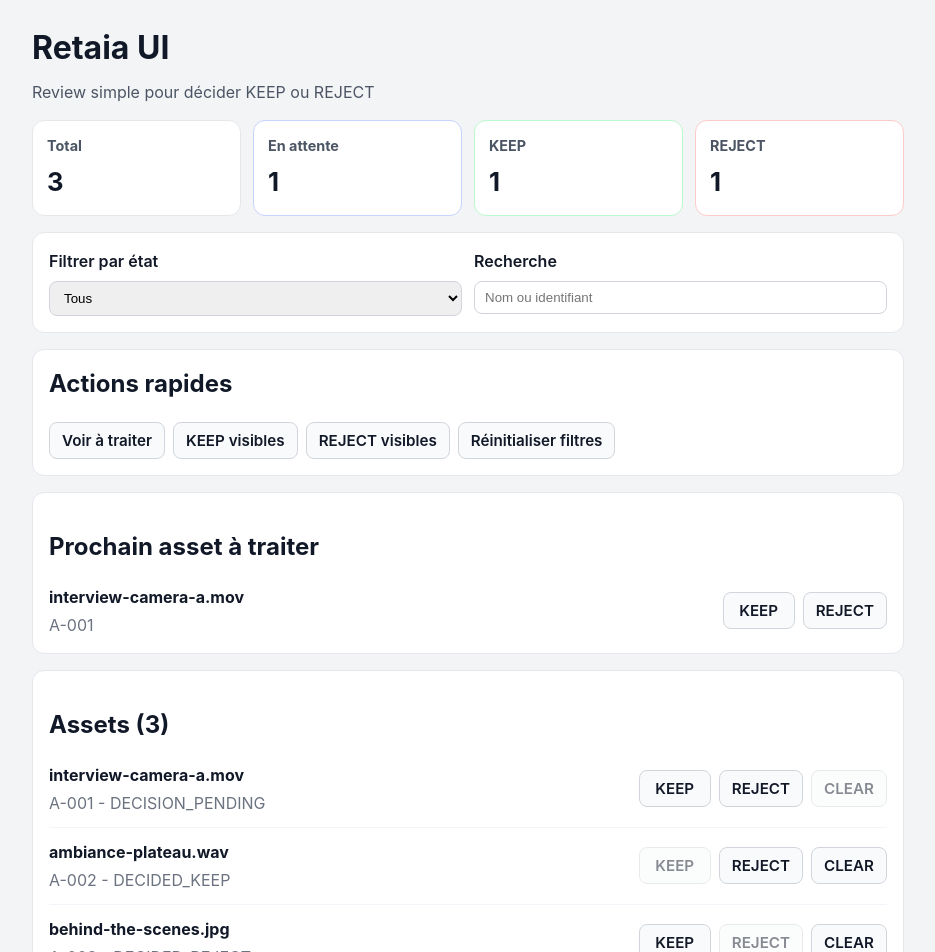
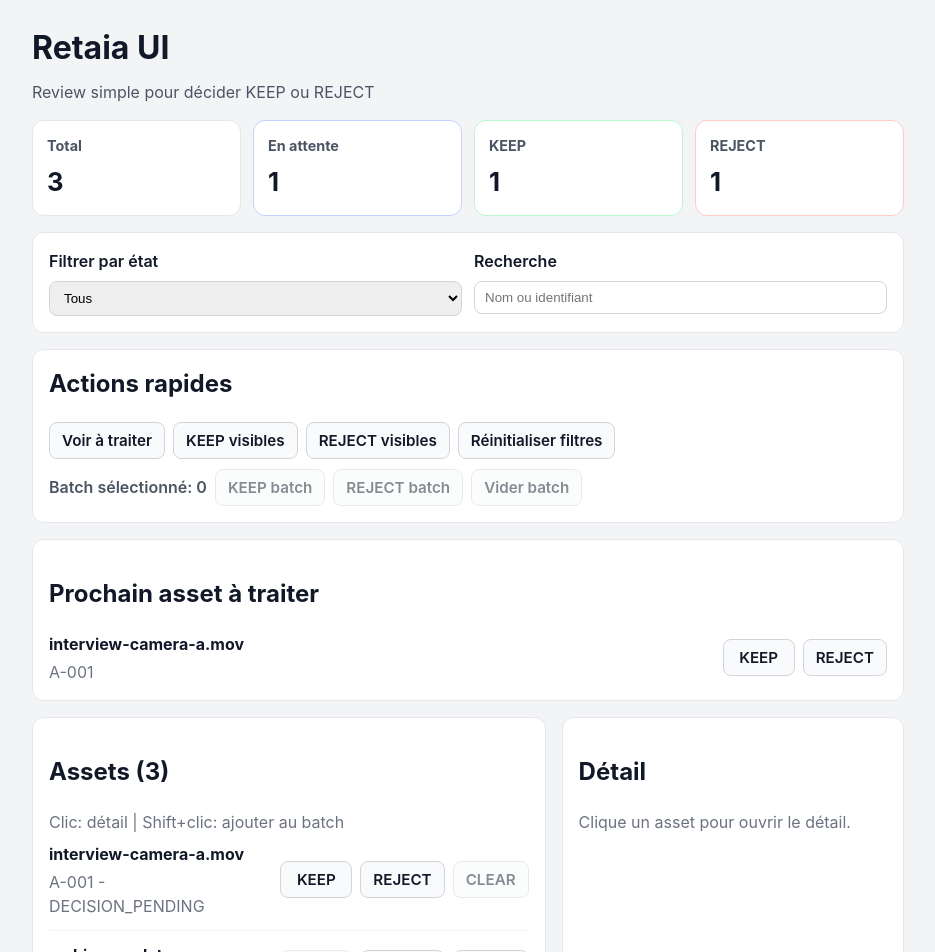
Before and after one commit to Retaia/retaia-ui, a React (Vite) app: page / in a window 1280 px wide. Shown: the top 952 px of the page, without its empty margins (172-1107 px from the left). Built offline with nearby package versions, Linux system fonts and the light colour scheme.

Commit message:
feat(ui): open detail on click and support shift-click batch

```diff
--- a/src/App.css
+++ b/src/App.css
@@ -76,6 +76,20 @@
   gap: 8px;
 }
 
+.batch-actions {
+  margin-top: 10px;
+  display: flex;
+  flex-wrap: wrap;
+  gap: 8px;
+  align-items: center;
+}
+
+.batch-actions p {
+  margin: 0;
+  color: #4b5563;
+  font-weight: 600;
+}
+
 label {
   display: block;
   margin-bottom: 8px;
@@ -110,6 +124,7 @@ input {
   gap: 16px;
   border-top: 1px solid #f1f5f9;
   padding: 12px 0;
+  cursor: pointer;
 }
 
 .asset-row:first-child {
@@ -120,6 +135,30 @@ input {
 .asset-row p {
   margin: 4px 0 0;
   color: #6b7280;
+}
+
+.asset-row:focus-visible {
+  outline: 2px solid #2563eb;
+  outline-offset: 3px;
+  border-radius: 8px;
+}
+
+.asset-row--selected {
+  background: #eff6ff;
+}
+
+.asset-row--batch {
+  background: #fff7ed;
+}
+
+.asset-row-main {
+  min-width: 0;
+}
+
+.batch-chip {
+  display: inline-block;
+  margin-top: 6px;
+  color: #9a3412;
 }
 
 .decision-actions {
@@ -147,3 +186,25 @@ input {
   margin: 0;
   color: #6b7280;
 }
+
+.desktop-hint {
+  margin: 0 0 8px;
+  color: #6b7280;
+}
+
+.workspace {
+  display: grid;
+  grid-template-columns: 1.5fr 1fr;
+  gap: 16px;
+}
+
+.asset-detail p {
+  margin: 6px 0;
+  color: #6b7280;
+}
+
+@media (max-width: 980px) {
+  .workspace {
+    grid-template-columns: 1fr;
+  }
+}
--- a/src/App.tsx
+++ b/src/App.tsx
@@ -18,12 +18,18 @@ function App() {
   const [filter, setFilter] = useState<AssetFilter>('ALL')
   const [search, setSearch] = useState('')
   const [assets, setAssets] = useState<Asset[]>(INITIAL_ASSETS)
+  const [selectedAssetId, setSelectedAssetId] = useState<string | null>(null)
+  const [batchIds, setBatchIds] = useState<string[]>([])
 
   const visibleAssets = useMemo(() => {
     return filterAssets(assets, filter, search)
   }, [assets, filter, search])
 
   const counts = useMemo(() => countAssetsByState(assets), [assets])
+  const selectedAsset = useMemo(
+    () => assets.find((asset) => asset.id === selectedAssetId) ?? null,
+    [assets, selectedAssetId],
+  )
   const nextPendingAsset = useMemo(
     () => assets.find((asset) => asset.state === 'DECISION_PENDING') ?? null,
     [assets],
@@ -51,6 +57,29 @@ function App() {
 
     const nextState = action === 'KEEP' ? 'DECIDED_KEEP' : 'DECIDED_REJECT'
     setAssets((current) => updateAssetsState(current, targetIds, nextState))
+  }
+
+  const applyDecisionToBatch = (action: 'KEEP' | 'REJECT') => {
+    if (batchIds.length === 0) {
+      return
+    }
+    const nextState = action === 'KEEP' ? 'DECIDED_KEEP' : 'DECIDED_REJECT'
+    setAssets((current) => updateAssetsState(current, batchIds, nextState))
+    setBatchIds([])
+  }
+
+  const toggleBatchAsset = (id: string) => {
+    setBatchIds((current) =>
+      current.includes(id) ? current.filter((value) => value !== id) : [...current, id],
+    )
+  }
+
+  const handleAssetClick = (id: string, shiftKey: boolean) => {
+    if (shiftKey) {
+      toggleBatchAsset(id)
+      return
+    }
+    setSelectedAssetId(id)
   }
 
   const focusPending = () => {
@@ -102,6 +131,30 @@ function App() {
             Réinitialiser filtres
           </button>
         </div>
+        <div className="batch-actions">
+          <p>Batch sélectionné: {batchIds.length}</p>
+          <button
+            type="button"
+            onClick={() => applyDecisionToBatch('KEEP')}
+            disabled={batchIds.length === 0}
+          >
+            KEEP batch
+          </button>
+          <button
+            type="button"
+            onClick={() => applyDecisionToBatch('REJECT')}
+            disabled={batchIds.length === 0}
+          >
+            REJECT batch
+          </button>
+          <button
+            type="button"
+            onClick={() => setBatchIds([])}
+            disabled={batchIds.length === 0}
+          >
+            Vider batch
+          </button>
+        </div>
       </section>
 
       <section className="panel" aria-label="Prochain asset">
@@ -126,9 +179,42 @@ function App() {
         )}
       </section>
 
-      <section className="panel" aria-label="Liste des assets">
-        <h2>Assets ({visibleAssets.length})</h2>
-        <AssetList assets={visibleAssets} onDecision={handleDecision} />
+      <section className="workspace">
+        <section className="panel" aria-label="Liste des assets">
+          <h2>Assets ({visibleAssets.length})</h2>
+          <p className="desktop-hint">Clic: détail | Shift+clic: ajouter au batch</p>
+          <AssetList
+            assets={visibleAssets}
+            selectedAssetId={selectedAssetId}
+            batchIds={batchIds}
+            onDecision={handleDecision}
+            onAssetClick={handleAssetClick}
+          />
+        </section>
+
+        <section className="panel" aria-label="Détail de l'asset">
+          <h2>Détail</h2>
+          {selectedAsset ? (
+            <div className="asset-detail">
+              <strong>{selectedAsset.name}</strong>
+              <p>ID: {selectedAsset.id}</p>
+              <p>État: {selectedAsset.state}</p>
+              <div className="decision-actions">
+                <button type="button" onClick={() => handleDecision(selectedAsset.id, 'KEEP')}>
+                  KEEP
+                </button>
+                <button type="button" onClick={() => handleDecision(selectedAsset.id, 'REJECT')}>
+                  REJECT
+                </button>
+                <button type="button" onClick={() => handleDecision(selectedAsset.id, 'CLEAR')}>
+                  CLEAR
+                </button>
+              </div>
+            </div>
+          ) : (
+            <p className="empty-state">Clique un asset pour ouvrir le détail.</p>
+          )}
+        </section>
       </section>
     </main>
   )
--- a/src/components/AssetList.tsx
+++ b/src/components/AssetList.tsx
@@ -2,10 +2,19 @@ import type { Asset, DecisionAction } from '../domain/assets'
 
 type AssetListProps = {
   assets: Asset[]
+  selectedAssetId: string | null
+  batchIds: string[]
   onDecision: (id: string, action: DecisionAction) => void
+  onAssetClick: (id: string, shiftKey: boolean) => void
 }
 
-export function AssetList({ assets, onDecision }: AssetListProps) {
+export function AssetList({
+  assets,
+  selectedAssetId,
+  batchIds,
+  onDecision,
+  onAssetClick,
+}: AssetListProps) {
   if (assets.length === 0) {
     return <p className="empty-state">Aucun asset ne correspond aux filtres.</p>
   }
@@ -13,31 +22,59 @@ export function AssetList({ assets, onDecision }: AssetListProps) {
   return (
     <ul className="asset-list">
       {assets.map((asset) => (
-        <li key={asset.id} className="asset-row">
-          <div>
+        <li
+          key={asset.id}
+          className={[
+            'asset-row',
+            selectedAssetId === asset.id ? 'asset-row--selected' : '',
+            batchIds.includes(asset.id) ? 'asset-row--batch' : '',
+          ]
+            .join(' ')
+            .trim()}
+          onClick={(event) => onAssetClick(asset.id, event.shiftKey)}
+          onKeyDown={(event) => {
+            if (event.key === 'Enter' || event.key === ' ') {
+              event.preventDefault()
+              onAssetClick(asset.id, event.shiftKey)
+            }
+          }}
+          role="button"
+          tabIndex={0}
+        >
+          <div className="asset-row-main">
             <strong>{asset.name}</strong>
             <p>
               {asset.id} - {asset.state}
             </p>
+            {batchIds.includes(asset.id) ? <small className="batch-chip">Batch</small> : null}
           </div>
           <div className="decision-actions">
             <button
               type="button"
-              onClick={() => onDecision(asset.id, 'KEEP')}
+              onClick={(event) => {
+                event.stopPropagation()
+                onDecision(asset.id, 'KEEP')
+              }}
               disabled={asset.state === 'DECIDED_KEEP'}
             >
               KEEP
             </button>
             <button
               type="button"
-              onClick={() => onDecision(asset.id, 'REJECT')}
+              onClick={(event) => {
+                event.stopPropagation()
+                onDecision(asset.id, 'REJECT')
+              }}
               disabled={asset.state === 'DECIDED_REJECT'}
             >
               REJECT
             </button>
             <button
               type="button"
-              onClick={() => onDecision(asset.id, 'CLEAR')}
+              onClick={(event) => {
+                event.stopPropagation()
+                onDecision(asset.id, 'CLEAR')
+              }}
               disabled={asset.state === 'DECISION_PENDING'}
             >
               CLEAR
```
Also changed, not shown: 3 other files (tests, documents, lock files or other folders).
